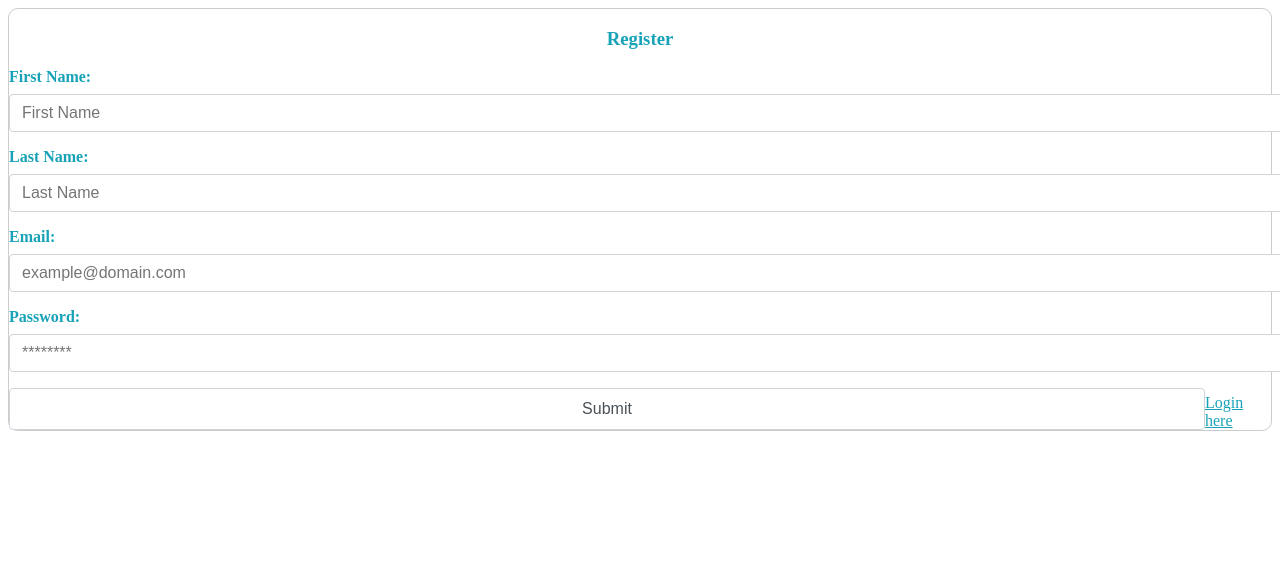
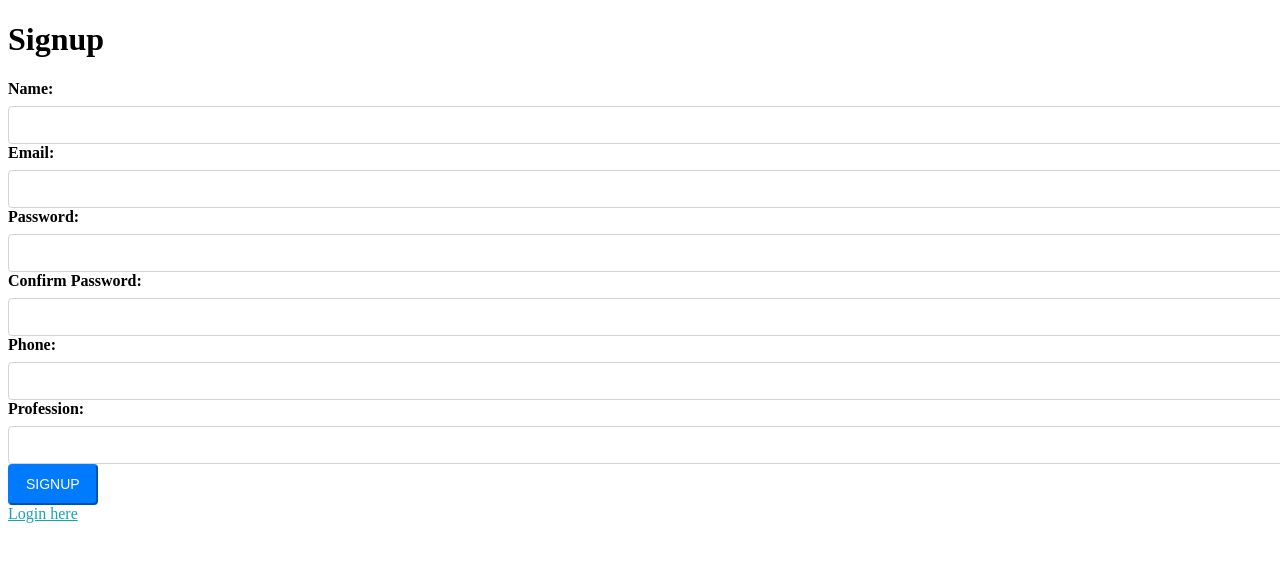
Before and after one commit to Sujit-Banne/demo-frontend, a React (Create React App) app: page /signup in a window 1280 px wide. Shown: the top 562 px of the page. Built offline with nearby package versions, Linux system fonts and the light colour scheme.

Commit message:
new code

```diff
--- a/src/App.js
+++ b/src/App.js
@@ -6,6 +6,7 @@ import Dashboard from './component/Dashboard/Dashboard';
 import Upload from './component/Upload/Upload';
 import VideoPlayer from './component/VideoPlayer/videoPlayer';
 import MyVideos from './component/Dashboard/My-videos';
+import ExistingPage from './component/Dashboard/ExistingPage'
 
 function App() {
   return (
@@ -13,7 +14,8 @@ function App() {
       <Routes>
         <Route exact="true" path="/signin" element={<SignIn />} />
         <Route exact="true" path="/signup" element={<SignUp />} />
-        <Route exact="true" path="/" element={<Dashboard />} />
+        <Route exact="true" path="/home" element={<Dashboard />} />
+        <Route exact="true" path="/" element={<ExistingPage />} />
         <Route exact="true" path="/upload" element={<Upload />} />
         <Route exact="true" path="/videos" element={<VideoPlayer />} />
         <Route exact="true" path="/myvideos" element={<MyVideos />} />
--- a/src/component/Dashboard/Dashboard.js
+++ b/src/component/Dashboard/Dashboard.js
@@ -103,9 +103,6 @@ function Dashboard() {
         <>
             <Navbar />
             <div className="container mt-5">
-                <h4>Videos</h4>
-                <hr className="my-4" />
-
                 <div className="form-group">
                     <input
                         type="text"
@@ -115,6 +112,9 @@ function Dashboard() {
                         onChange={(e) => setSearchQuery(e.target.value)}
                     />
                 </div>
+                <h4>Videos</h4>
+                <hr className="my-4" />
+
 
                 {selectedVideoUrl ? (
                     <div className="selected-video">
--- /dev/null
+++ b/src/component/Dashboard/ExistingPage.js
@@ -0,0 +1,57 @@
+import React, { useState } from "react";
+import { Link } from "react-router-dom";
+
+function DemoVideosPage() {
+    const [searchText, setSearchText] = useState("");
+
+    const handleSearchInputChange = (event) => {
+        setSearchText(event.target.value);
+    };
+
+    const handleSearchSubmit = (event) => {
+        event.preventDefault();
+        // Do something with the search text, such as searching for videos
+    };
+
+    return (
+        <div>
+            <nav>
+                <Link to="/">Home</Link>
+                <form onSubmit={handleSearchSubmit}>
+                    <input
+                        type="text"
+                        placeholder="Search videos..."
+                        value={searchText}
+                        onChange={handleSearchInputChange}
+                    />
+                    <button type="submit">Search</button>
+                </form>
+                <Link to="/signin">Sign In</Link>
+                <Link to="/signup">Sign Up</Link>
+            </nav>
+            <h1>Demo Videos</h1>
+            <div>
+                <video
+                    title="Demo Video 1"
+                    description="This is a demo video 1."
+                    duration="5:30"
+                    videoUrl="https://www.youtube.com/watch?v=dQw4w9WgXcQ"
+                />
+                <video
+                    title="Demo Video 2"
+                    description="This is a demo video 2."
+                    duration="2:45"
+                    videoUrl="https://www.youtube.com/watch?v=8YjFbMbfXaQ"
+                />
+                <video
+                    title="Demo Video 3"
+                    description="This is a demo video 3."
+                    duration="4:15"
+                    videoUrl="https://www.youtube.com/watch?v=vTIIMJ9tUc8"
+                />
+            </div>
+        </div>
+    );
+}
+
+export default DemoVideosPage;
--- a/src/component/Dashboard/My-videos.js
+++ b/src/component/Dashboard/My-videos.js
@@ -1,100 +1,45 @@
-// import React, { useEffect, useState } from 'react';
-// import axios from 'axios';
-// import Navbar from '../Navbar/Navbar';
-// // import './MyVideos.css';
-// import VideoPlayer from '../VideoPlayer/videoPlayer';
-// import { useNavigate } from 'react-router-dom';
+import React, { useState, useEffect } from 'react';
+import axios from 'axios';
+
+const MyVideos = ({ uploader_name }) => {
+    const [videos, setVideos] = useState([]);
+    const [error, setError] = useState('');
+
+    useEffect(() => {
+        const fetchVideos = async () => {
+            try {
+                const token = JSON.parse(localStorage.getItem('userTokenTime')); // get the authorization token
+                if (!token) {
+                    throw new Error('No token found');
+                }
+                const response = await axios.get(`/api/${uploader_name}`, {
+                    headers: { Authorization: `Bearer ${token}` }
+                });
+                setVideos(response.data.contacts);
+            } catch (err) {
+                if (err.response && err.response.data && err.response.data.message) {
+                    setError(err.response.data.message);
+                } else {
+                    setError('An error occurred. Please try again later.');
+                }
+            }
+        };
+        fetchVideos();
+    }, [uploader_name]);
 
 
-// function MyVideos() {
-//     const [videoList, setVideoList] = useState([]);
-//     const [selectedVideoUrl, setSelectedVideoUrl] = useState(null);
-//     const [selectedVideoId, setSelectedVideoId] = useState(null);
-//     const navigate = useNavigate();
+    return (
+        <div>
+            <h1>My Videos</h1>
+            {videos.map((video) => (
+                <div key={video._id}>
+                    <h2>{video.title}</h2>
+                    <p>{video.description}</p>
+                </div>
+            ))}
+            {error && <div>{error}</div>}
+        </div>
+    );
+};
 
-
-//     const tokenTime = JSON.parse(localStorage.getItem('userTokenTime'));
-//     useEffect(() => {
-//         console.log('tokenTime:', tokenTime);
-//         if (tokenTime) {
-//             axios.get(`/api/myvideos/${tokenTime.id}`, {
-//                 headers: {
-//                     'Content-Type': 'multipart/form-data',
-//                     Authorization: 'Bearer ' + tokenTime.token,
-//                 },
-//             })
-//                 .then((res) => {
-//                     setVideoList(res.data);
-//                 })
-//                 .catch((err) => {
-//                     console.log(err);
-//                     navigate('/signin');
-//                 });
-//         } else {
-//             navigate('/signin');
-//         }
-//     }, [navigate]);
-
-
-//     const handleThumbnailClick = (videoUrl, videoId) => {
-//         setSelectedVideoUrl(videoUrl);
-//         setSelectedVideoId(videoId);
-//     };
-
-//     const handleCloseClick = () => {
-//         setSelectedVideoUrl(null);
-//         setSelectedVideoId(null);
-//     };
-
-//     const videos = videoList.map((video) => {
-//         if (!video) {
-//             return null;
-//         }
-//         return (
-//             <>
-//                 <div
-//                     className="video col-xs-12 col-sm-12 col-md-3 col-lg-4"
-//                     key={video._id}
-//                     onClick={() => handleThumbnailClick(video.video_path, video._id)}
-//                 >
-//                     <div className="video-thumbnail">
-//                         <img src={video.thumbnail_path} alt="video thubmnail" />
-//                     </div>
-//                     <span className="username">
-//                         {video.uploader_name}
-//                     </span>
-//                     <span className="video-title">
-//                         {video.upload_title.replace(/_/g, ' ')}
-//                     </span>
-//                 </div>
-//             </>
-//         );
-//     });
-
-//     return (
-//         <>
-//             <Navbar />
-//             <div className="container mt-5">
-//                 <h4>My Videos</h4>
-//                 <p>Token Time: {JSON.stringify(tokenTime)}</p>
-//                 <hr className="my-4" />
-
-//                 {selectedVideoUrl ? (
-//                     <div className="selected-video">
-//                         <VideoPlayer videoUrl={selectedVideoUrl} />
-//                         <div className="button-group">
-//                             <button className="close-button" onClick={handleCloseClick}>
-//                                 Close
-//                             </button>
-//                         </div>
-//                     </div>
-//                 ) : (
-//                     <div className="streams row">{videos}</div>
-//                 )}
-//             </div>
-//         </>
-//     );
-
-// }
-
-// export default MyVideos;
+export default MyVideos;
--- a/src/component/Navbar/Navbar.js
+++ b/src/component/Navbar/Navbar.js
@@ -22,9 +22,9 @@ function Navbar(props) {
                     <div className="navbar-nav">
                         {loggedIn ?
                             <>
-                                <NavLink className="nav-item nav-link" to="/" exact>Home</NavLink>
+                                <NavLink className="nav-item nav-link" to="/home" exact>Home</NavLink>
                                 <NavLink className="nav-item nav-link" to="/upload">Upload</NavLink>
-                                {/* <NavLink className="nav-item nav-link" to="/myvideos">My Videos</NavLink> */}
+                                <NavLink className="nav-item nav-link" to="/myvideos">My Videos</NavLink>
                                 <button className="nav-item nav-link btn btn-link" onClick={handleSignOut}>Sign Out</button>
                             </>
                             :
--- a/src/component/form/SignIn/SignIn.js
+++ b/src/component/form/SignIn/SignIn.js
@@ -33,7 +33,7 @@ const SignIn = () => {
                         time: new Date().getTime(),
                     };
                     localStorage.setItem('userTokenTime', JSON.stringify(data));
-                    navigate('/');
+                    navigate('/home');
                 })
                 .catch((err) => {
                     console.log(err);
--- a/src/component/form/SignUp/SignUp.js
+++ b/src/component/form/SignUp/SignUp.js
@@ -1,97 +1,216 @@
+// import React, { useState } from 'react';
+// import { Link, useNavigate } from 'react-router-dom'
+// import axios from 'axios';
+
+// import Form from '../Form';
+// import '../form.css';
+
+// function SignIn() {
+//     const [firstName, setFirstName] = useState('');
+//     const [lastName, setLastName] = useState('');
+//     const [email, setEmail] = useState('');
+//     const [password, setPassword] = useState('');
+//     const [error, setError] = useState('');
+//     const navigate = useNavigate();
+
+//     const onSubmitHandler = (e) => {
+//         e.preventDefault();
+//         if (firstName !== '' && lastName !== '' && email !== '' && password !== '' && /^(([^<>()\[\]\\.,;:\s@"]+(\.[^<>()\[\]\\.,;:\s@"]+)*)|(".+"))@((\[[0-9]{1,3}\.[0-9]{1,3}\.[0-9]{1,3}\.[0-9]{1,3}\])|(([a-zA-Z\-0-9]+\.)+[a-zA-Z]{2,}))$/.test(email)) {
+//             axios.post('/api/signup', {
+//                 firstName: firstName,
+//                 lastName: lastName,
+//                 email: email,
+//                 password: password
+//             }).then(res => {
+//                 console.log(res);
+//                 localStorage.setItem('userTokenTime', new Date());
+//                 navigate('/');
+//             }).catch(err => {
+//                 console.log(err);
+//                 setError('Failed to sign up. Please try again.');
+//             });
+//         } else {
+//             setError('Please enter valid details.');
+//         }
+//     }
+
+//     return (
+//         <Form onSubmit={onSubmitHandler}>
+//             <h3 className="text-center text-info">Register</h3>
+//             {error && <div className="alert alert-danger">{error}</div>}
+//             <div className="form-group">
+//                 <label htmlFor="first-name" className="text-info">First Name:</label><br />
+//                 <input
+//                     id="first-name"
+//                     className="form-control"
+//                     type="text"
+//                     name="firstName"
+//                     placeholder="First Name"
+//                     value={firstName}
+//                     onChange={(e) => setFirstName(e.target.value)}
+//                     required />
+//             </div>
+//             <div className="form-group">
+//                 <label htmlFor="last-name" className="text-info">Last Name:</label><br />
+//                 <input
+//                     id="last-name"
+//                     className="form-control"
+//                     type="text"
+//                     name="lastName"
+//                     placeholder="Last Name"
+//                     value={lastName}
+//                     onChange={(e) => setLastName(e.target.value)}
+//                     required />
+//             </div>
+//             <div className="form-group">
+//                 <label htmlFor="email" className="text-info">Email:</label><br />
+//                 <input
+//                     id="email"
+//                     className="form-control"
+//                     type="email"
+//                     name="email"
+//                     placeholder="example@domain.com"
+//                     value={email}
+//                     onChange={(e) => setEmail(e.target.value)}
+//                     required />
+//             </div>
+//             <div className="form-group">
+//                 <label htmlFor="password" className="text-info">Password:</label><br />
+//                 <input
+//                     id="password"
+//                     className="form-control"
+//                     type="password"
+//                     name="password"
+//                     placeholder="********"
+//                     value={password}
+//                     onChange={(e) => setPassword(e.target.value)}
+//                     required />
+//             </div>
+//             <div className="d-flex justify-content-between align-items-end">
+//                 <input type="submit" name="submit" className="btn btn-info btn-md" value="Submit" />
+//                 <Link to="/signin" className="text-info">Login here</Link>
+//             </div>
+//         </Form>
+//     )
+// }
+
+// export default SignIn
+
+
 import React, { useState } from 'react';
-import { Link, useNavigate } from 'react-router-dom'
+import { Link, useNavigate } from 'react-router-dom';
 import axios from 'axios';
 
-import Form from '../Form';
-import '../form.css';
-
-function SignIn() {
-    const [firstName, setFirstName] = useState('');
-    const [lastName, setLastName] = useState('');
+const Signup = () => {
+    const [name, setName] = useState('');
     const [email, setEmail] = useState('');
     const [password, setPassword] = useState('');
+    const [confirmPassword, setConfirmPassword] = useState('');
+    const [phone, setPhone] = useState('');
+    const [profession, setProfession] = useState('');
     const [error, setError] = useState('');
+
     const navigate = useNavigate();
 
-    const onSubmitHandler = (e) => {
-        e.preventDefault();
-        if (firstName !== '' && lastName !== '' && email !== '' && password !== '' && /^(([^<>()\[\]\\.,;:\s@"]+(\.[^<>()\[\]\\.,;:\s@"]+)*)|(".+"))@((\[[0-9]{1,3}\.[0-9]{1,3}\.[0-9]{1,3}\.[0-9]{1,3}\])|(([a-zA-Z\-0-9]+\.)+[a-zA-Z]{2,}))$/.test(email)) {
-            axios.post('/api/signup', {
-                firstName: firstName,
-                lastName: lastName,
-                email: email,
-                password: password
-            }).then(res => {
-                console.log(res);
-                localStorage.setItem('userTokenTime', new Date());
+    const handleSubmit = async (event) => {
+        event.preventDefault();
+        if (password !== confirmPassword) {
+            setError('Passwords do not match');
+            return;
+        }
+        try {
+            const response = await axios.post('/api/signup', {
+                name,
+                email,
+                password,
+                phone,
+                profession,
+            });
+            if (response.status === 201) {
                 navigate('/');
-            }).catch(err => {
-                console.log(err);
-                setError('Failed to sign up. Please try again.');
-            });
+            }
+        } catch (err) {
+            if (err.response && err.response.data && err.response.data.message) {
+                setError(err.response.data.message);
             } else {
-            setError('Please enter valid details.');
+                setError('An error occurred. Please try again later.');
             }
         }
+    };
 
     return (
-        <Form onSubmit={onSubmitHandler}>
-            <h3 className="text-center text-info">Register</h3>
-            {error && <div className="alert alert-danger">{error}</div>}
-            <div className="form-group">
-                <label htmlFor="first-name" className="text-info">First Name:</label><br />
+        <div>
+            <h1>Signup</h1>
+            <form onSubmit={handleSubmit}>
+                <div>
+                    <label htmlFor="name">Name:</label>
                     <input
-                    id="first-name"
-                    className="form-control"
                         type="text"
-                    name="firstName"
-                    placeholder="First Name"
-                    value={firstName}
-                    onChange={(e) => setFirstName(e.target.value)}
-                    required />
+                        id="name"
+                        value={name}
+                        onChange={(event) => setName(event.target.value)}
+                        required
+                    />
                 </div>
-            <div className="form-group">
-                <label htmlFor="last-name" className="text-info">Last Name:</label><br />
+                <div>
+                    <label htmlFor="email">Email:</label>
                     <input
-                    id="last-name"
-                    className="form-control"
+                        type="email"
+                        id="email"
+                        value={email}
+                        onChange={(event) => setEmail(event.target.value)}
+                        required
+                    />
+                </div>
+                <div>
+                    <label htmlFor="password">Password:</label>
+                    <input
+                        type="password"
+                        id="password"
+                        value={password}
+                        onChange={(event) => setPassword(event.target.value)}
+                        required
+                    />
+                </div>
+                <div>
+                    <label htmlFor="confirmPassword">Confirm Password:</label>
+                    <input
+                        type="password"
+                        id="confirmPassword"
+                        value={confirmPassword}
+                        onChange={(event) => setConfirmPassword(event.target.value)}
+                        required
+                    />
+                </div>
+                <div>
+                    <label htmlFor="phone">Phone:</label>
+                    <input
+                        type="tel"
+                        id="phone"
+                        value={phone}
+                        onChange={(event) => setPhone(event.target.value)}
+                        required
+                    />
+                </div>
+                <div>
+                    <label htmlFor="profession">Profession:</label>
+                    <input
                         type="text"
-                    name="lastName"
-                    placeholder="Last Name"
-                    value={lastName}
-                    onChange={(e) => setLastName(e.target.value)}
-                    required />
+                        id="profession"
+                        value={profession}
+                        onChange={(event) => setProfession(event.target.value)}
+                        required
+                    />
                 </div>
-            <div className="form-group">
-                <label htmlFor="email" className="text-info">Email:</label><br />
-                <input
-                    id="email"
-                    className="form-control"
-                    type="email"
-                    name="email"
-                    placeholder="example@domain.com"
-                    value={email}
-                    onChange={(e) => setEmail(e.target.value)}
-                    required />
-            </div>
-            <div className="form-group">
-                <label htmlFor="password" className="text-info">Password:</label><br />
-                <input
-                    id="password"
-                    className="form-control"
-                    type="password"
-                    name="password"
-                    placeholder="********"
-                    value={password}
-                    onChange={(e) => setPassword(e.target.value)}
-                    required />
-            </div>
-            <div className="d-flex justify-content-between align-items-end">
-                <input type="submit" name="submit" className="btn btn-info btn-md" value="Submit" />
+                {error && <div>{error}</div>}
+                <button type="submit">Signup</button>
+                <div className="login button">
                     <Link to="/signin" className="text-info">Login here</Link>
                 </div>
-        </Form>
-    )
-}
+            </form>
+        </div>
+    );
+};
 
-export default SignIn
+
+export default Signup;
```
Lines whose indentation alone changed are shown as unchanged.
